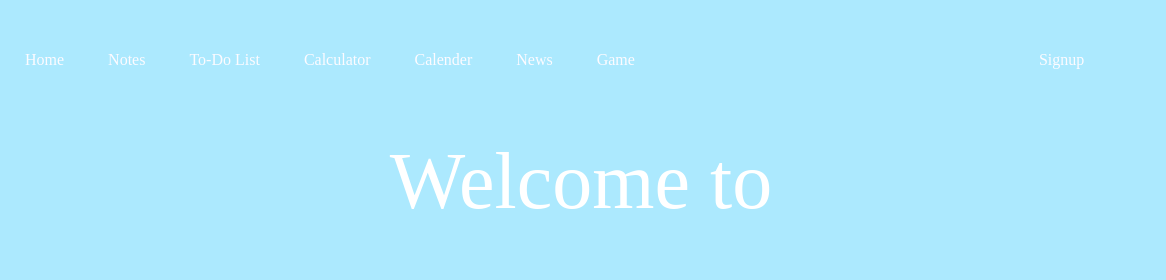
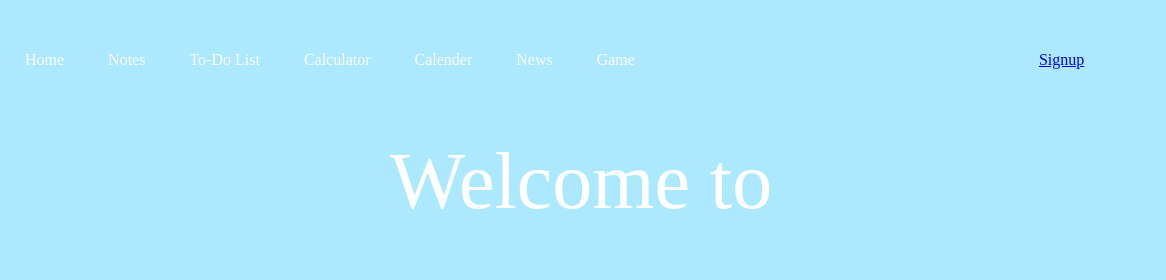
Before and after one commit to nexi9/Student-Studio, a plain HTML site: page homepage/homepage.html in a window 1280 px wide. Shown: the top 280 px of the page, 59-1225 px from the left. Drawn offline with Linux system fonts and the light colour scheme.

Commit message:
Added registration page link

```diff
--- a/homepage/homepage.html
+++ b/homepage/homepage.html
@@ -36,7 +36,9 @@
                 <li>
                     <a href="../game/rockps.html ">Game</a>
                 </li>
-                <div class="right ">Signup</div>
+                <div class="right ">
+                    <a href="../registration/reg.html">Signup</a>
+                </div>
                 <div class="darkmode">
                     <img src="moonn.jpeg">
                 </div>
```
